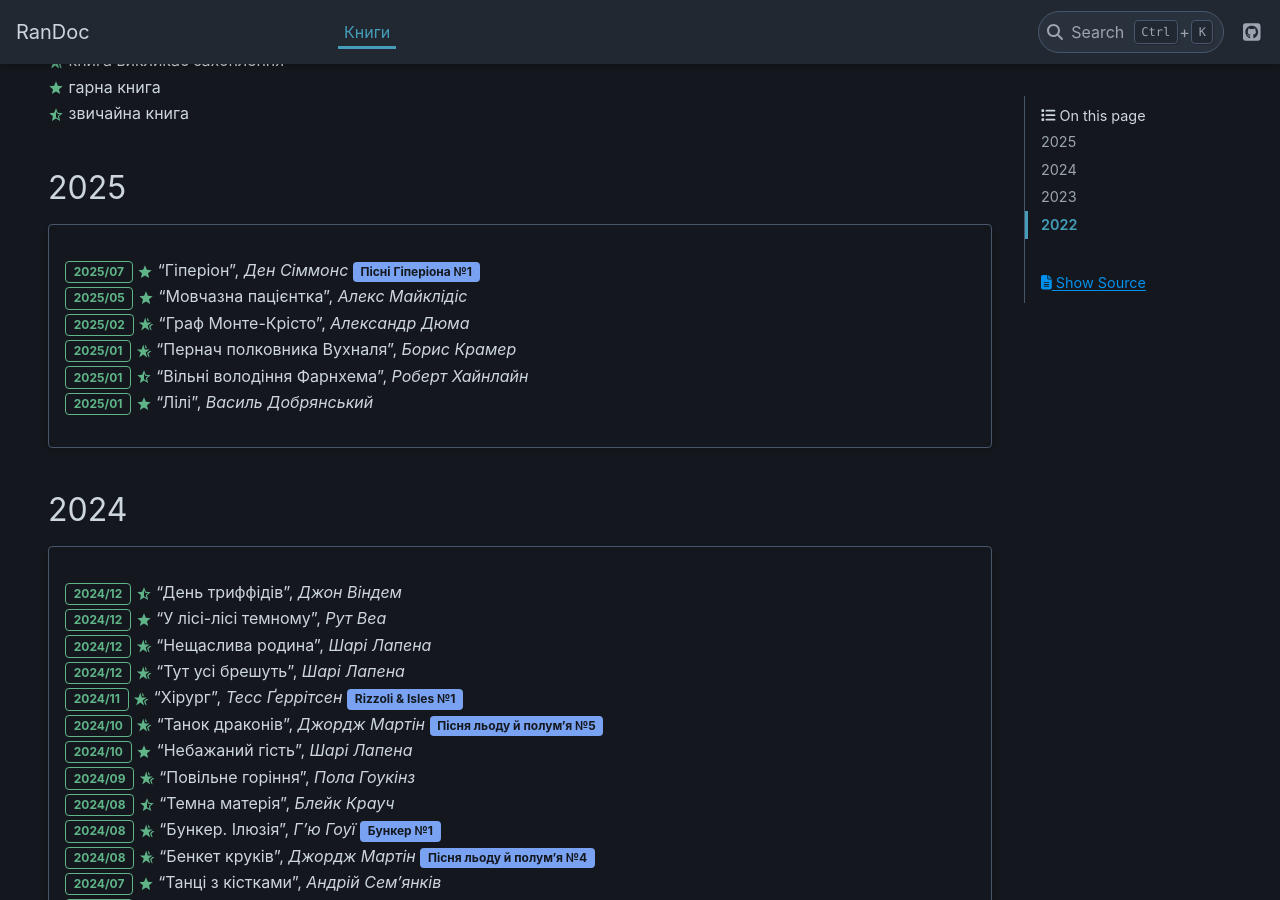
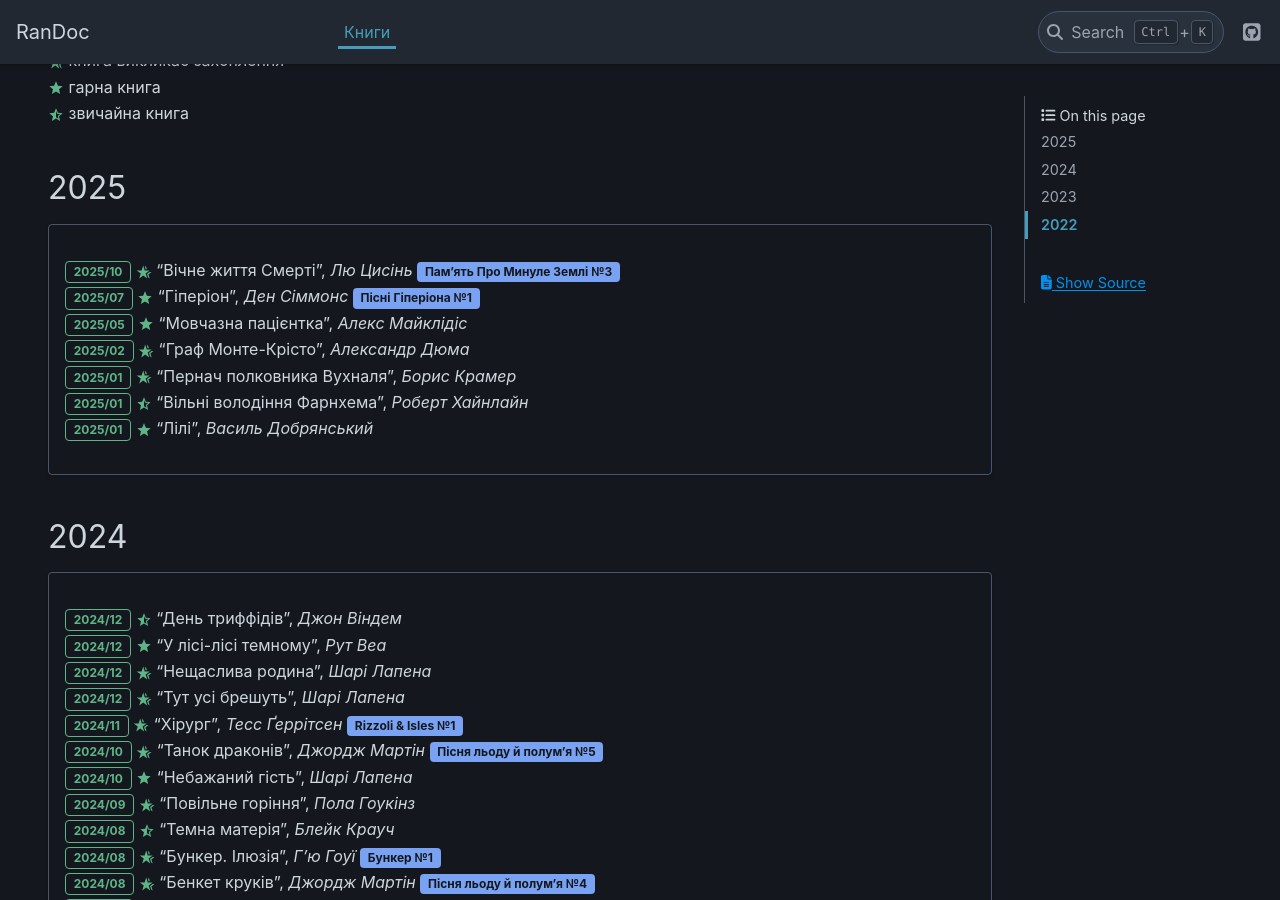
Before and after one commit to grembeter/randoc, a Sphinx documentation site: the page built from docs/source/books.rst, in a window 1280 px wide and 900 px high, scrolled down 527 px. Built offline with Sphinx 7.4.7 and the PyData theme 0.15.4, drawn with Linux system fonts in a browser that asks for light colours.

Commit message:
books: add 死神永生
Signed-off-by: Grygorii Tertychnyi <grembeter@gmail.com>

```diff
--- a/docs/source/books.rst
+++ b/docs/source/books.rst
@@ -33,6 +33,7 @@
 
 .. card::
 
+   | :bdg-success-line:`2025/10` |+| "Вічне життя Смерті", *Лю Цисінь* :bdg-info:`Пам'ять Про Минуле Землі №3`
    | :bdg-success-line:`2025/07` |/| "Гіперіон", *Ден Сіммонс* :bdg-info:`Пісні Гіперіона №1`
    | :bdg-success-line:`2025/05` |/| "Мовчазна пацієнтка", *Алекс Майклідіс*
    | :bdg-success-line:`2025/02` |+| "Граф Монте-Крісто", *Александр Дюма*
```
